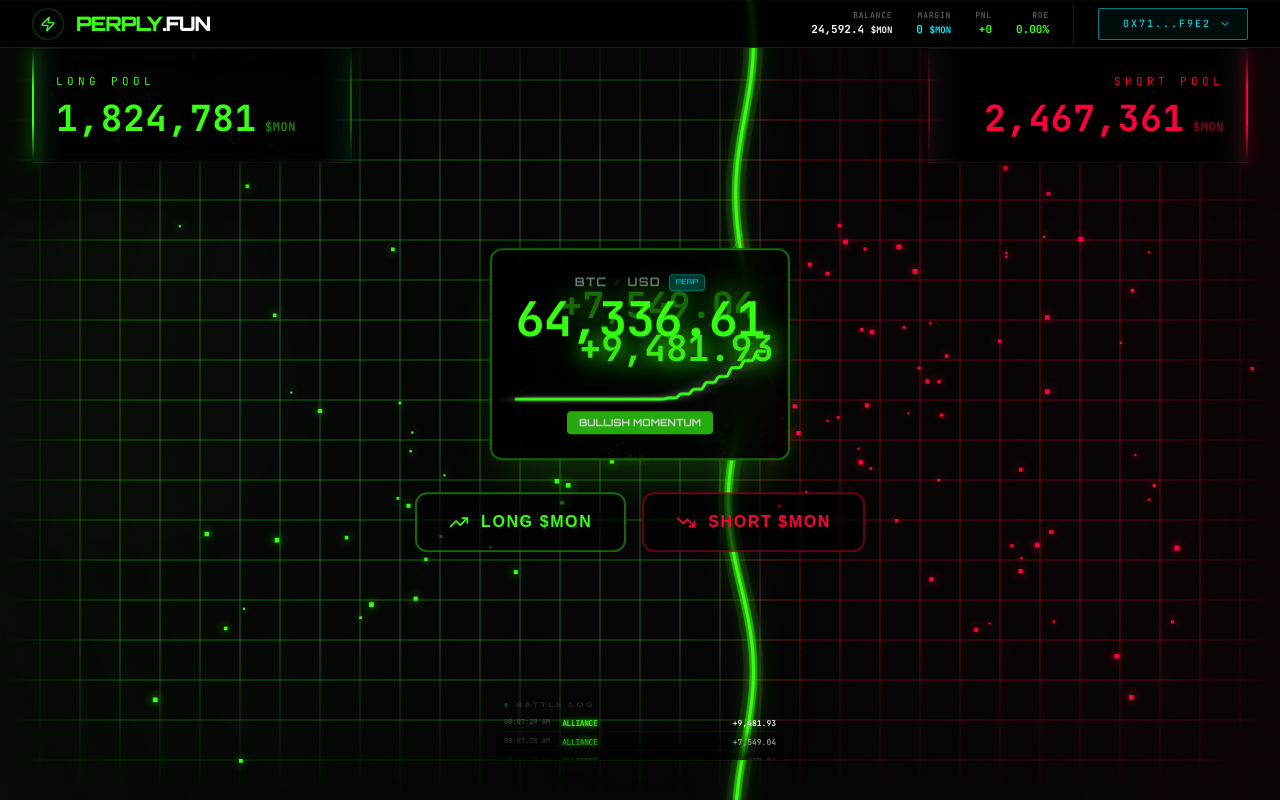
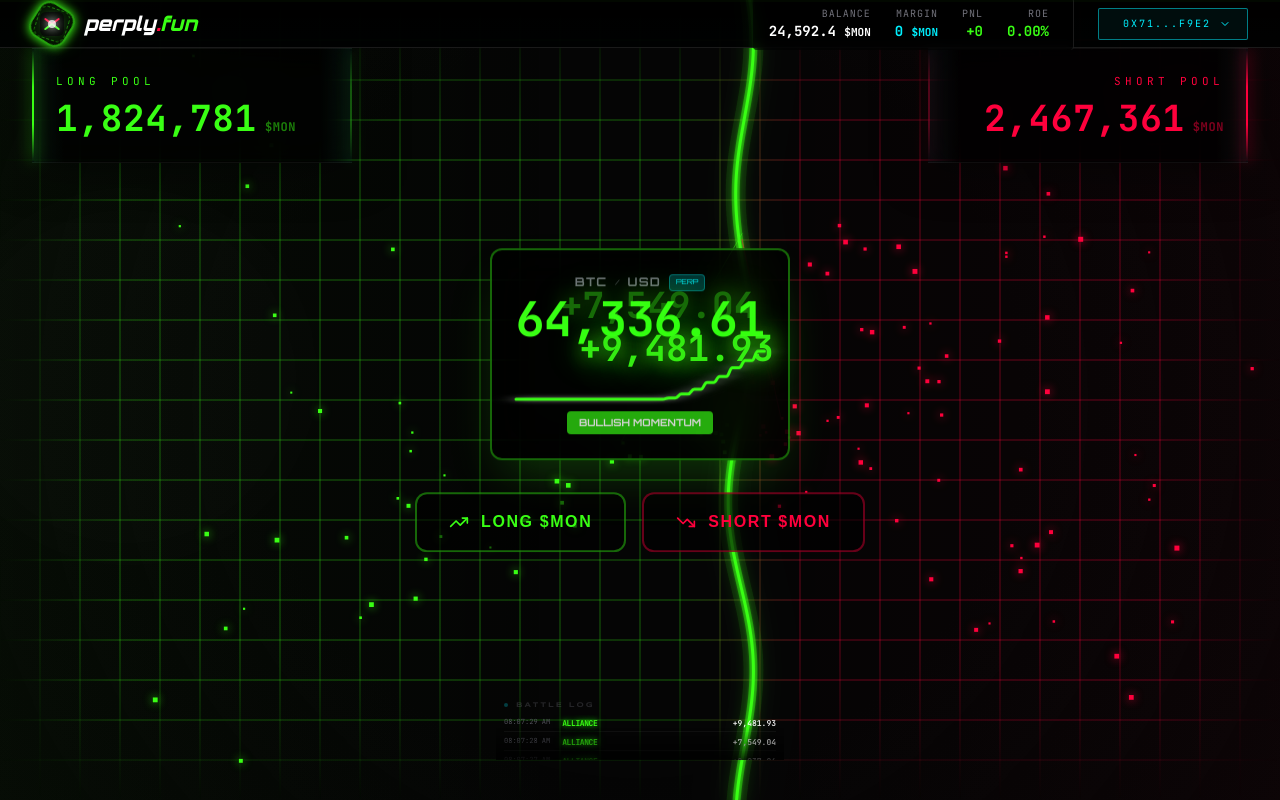
Before and after one commit to rickysvp/perply, a React (Vite) app: page / in a window 1280 px wide. Both pictures are taken after a click on the button "CONNECT WALLET". Built offline with nearby package versions, Linux system fonts and the light colour scheme; a web font is replaced by a local one.

Commit message:
Update logo design: cyberpunk lightning with red/green lines, white glowing center, rotating green rings

```diff
--- a/src/App.tsx
+++ b/src/App.tsx
@@ -246,15 +246,41 @@ export default function App() {
             <div className="absolute inset-0 data-stream-bg opacity-10"></div>
 
             {/* Left: Logo */}
-            <div className="flex items-center space-x-8">
+            <div className="flex items-center space-x-4">
               <div className="flex items-center space-x-3 group cursor-pointer">
-                <div className="relative w-8 h-8 flex items-center justify-center">
-                  <div className="absolute inset-0 border border-neon-green/30 rounded-full animate-spin-slow"></div>
-                  <Zap size={16} className="text-neon-green" />
+                {/* Cyberpunk Lightning Logo */}
+                <div className="relative w-10 h-10 flex items-center justify-center">
+                  {/* Outer glow */}
+                  <div className="absolute inset-0 rounded-xl bg-neon-green/20 blur-md animate-pulse"></div>
+
+                  {/* Double rotating green rings */}
+                  <div className="absolute inset-0 rounded-xl border-2 border-neon-green/60 animate-spin-slow shadow-[0_0_10px_#39FF14]"></div>
+                  <div className="absolute inset-1 rounded-lg border border-dashed border-neon-green/40 animate-spin-slow" style={{ animationDirection: 'reverse', animationDuration: '12s' }}></div>
+
+                  {/* Black background */}
+                  <div className="absolute inset-2 rounded-md bg-black/80"></div>
+
+                  {/* Lightning bolt - Two lines forming lightning */}
+                  <svg width="20" height="20" viewBox="0 0 24 24" fill="none" xmlns="http://www.w3.org/2000/svg" className="relative z-10">
+                    {/* Red line - upper left to center */}
+                    <path d="M4 6L12 12" stroke="#FF003C" strokeWidth="2.5" strokeLinecap="round"/>
+                    {/* Green line - center to lower right */}
+                    <path d="M12 12L20 18" stroke="#39FF14" strokeWidth="2.5" strokeLinecap="round"/>
+                    {/* Red line - upper right to center */}
+                    <path d="M20 6L12 12" stroke="#FF003C" strokeWidth="2.5" strokeLinecap="round"/>
+                    {/* Green line - center to lower left */}
+                    <path d="M12 12L4 18" stroke="#39FF14" strokeWidth="2.5" strokeLinecap="round"/>
+                  </svg>
+
+                  {/* Center white glowing dot */}
+                  <div className="absolute w-2 h-2 bg-white rounded-full animate-pulse shadow-[0_0_8px_#ffffff,0_0_16px_#ffffff] z-20"></div>
                 </div>
-                <h1 className="text-xl font-black tracking-tighter" style={{ fontFamily: "'Orbitron', sans-serif" }}>
-                  <span className="text-neon-green">PERPLY</span>
-                  <span className="text-white">.FUN</span>
+
+                {/* Italic Styled Text */}
+                <h1 className="text-xl font-black italic tracking-normal" style={{ fontFamily: "'Orbitron', sans-serif", fontStyle: 'italic' }}>
+                  <span className="text-white">perply</span>
+                  <span className="text-crimson-red">.</span>
+                  <span className="text-neon-green">fun</span>
                 </h1>
               </div>
             </div>
@@ -265,22 +291,22 @@ export default function App() {
               {isWalletConnected && (
                 <div className="hidden lg:flex items-center space-x-6 border-r border-white/10 pr-6 bg-black/50 px-4 py-2 rounded backdrop-blur-sm">
                   <div className="flex flex-col items-end">
-                    <span className="text-[8px] font-mono text-zinc-500 uppercase tracking-widest font-mono">Balance</span>
-                    <span className="text-[11px] font-bold text-white font-mono">{formatCurrency(userBalance)} <span className="font-mono text-[9px]">$MON</span></span>
+                    <span className="text-[10px] font-mono text-zinc-500 uppercase tracking-widest font-mono">Balance</span>
+                    <span className="text-[14px] font-bold text-white font-mono">{formatCurrency(userBalance)} <span className="font-mono text-[11px]">$MON</span></span>
                   </div>
                   <div className="flex flex-col items-end">
-                    <span className="text-[8px] font-mono text-zinc-500 uppercase tracking-widest font-mono">Margin</span>
-                    <span className="text-[11px] font-bold text-neon-blue font-mono">{formatCurrency(totalMargin)} <span className="font-mono text-[9px]">$MON</span></span>
+                    <span className="text-[10px] font-mono text-zinc-500 uppercase tracking-widest font-mono">Margin</span>
+                    <span className="text-[14px] font-bold text-neon-blue font-mono">{formatCurrency(totalMargin)} <span className="font-mono text-[11px]">$MON</span></span>
                   </div>
                   <div className="flex flex-col items-end">
-                    <span className="text-[8px] font-mono text-zinc-500 uppercase tracking-widest font-mono">PnL</span>
-                    <span className={`text-[11px] font-bold font-mono ${totalUnrealizedPnL >= 0 ? 'text-neon-green' : 'text-crimson-red'}`}>
+                    <span className="text-[10px] font-mono text-zinc-500 uppercase tracking-widest font-mono">PnL</span>
+                    <span className={`text-[14px] font-bold font-mono ${totalUnrealizedPnL >= 0 ? 'text-neon-green' : 'text-crimson-red'}`}>
                       {totalUnrealizedPnL >= 0 ? '+' : ''}{formatCurrency(totalUnrealizedPnL)}
                     </span>
                   </div>
                   <div className="flex flex-col items-end">
-                    <span className="text-[8px] font-mono text-zinc-500 uppercase tracking-widest font-mono">ROE</span>
-                    <span className={`text-[11px] font-bold font-mono ${totalUnrealizedPnL >= 0 ? 'text-neon-green' : 'text-crimson-red'}`}>
+                    <span className="text-[10px] font-mono text-zinc-500 uppercase tracking-widest font-mono">ROE</span>
+                    <span className={`text-[14px] font-bold font-mono ${totalUnrealizedPnL >= 0 ? 'text-neon-green' : 'text-crimson-red'}`}>
                       {totalMargin > 0 ? ((totalUnrealizedPnL / totalMargin) * 100).toFixed(2) : '0.00'}%
                     </span>
                   </div>
```
